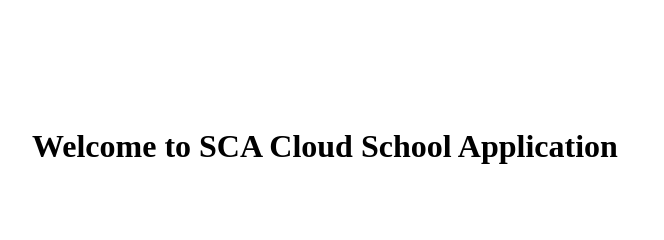
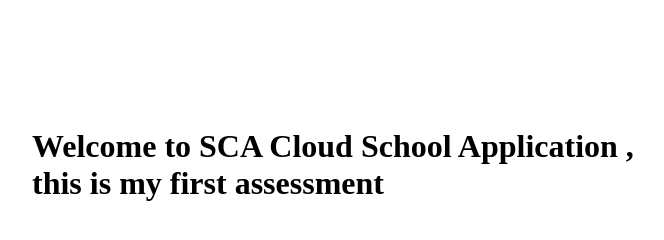
Before and after one commit to ginaserakalala/SCA-Cloud-School-Application, a website: page docker/views/index.html in a window 1280 px wide. Shown: the whole page, without its empty margins (292-956 px from the left). Drawn offline with Linux system fonts and the light colour scheme.

Commit message:
sca exercise 2

```diff
--- a/docker/views/index.html
+++ b/docker/views/index.html
@@ -6,7 +6,7 @@
     <title>webpage</title>
 </head>
 <body>
-    <h1 style="width:50%; margin: 4em auto">Welcome to SCA Cloud School Application
+    <h1 style="width:50%; margin: 4em auto">Welcome to SCA Cloud School Application , this is my first assessment
 
     </h1 >
 </body>
```
